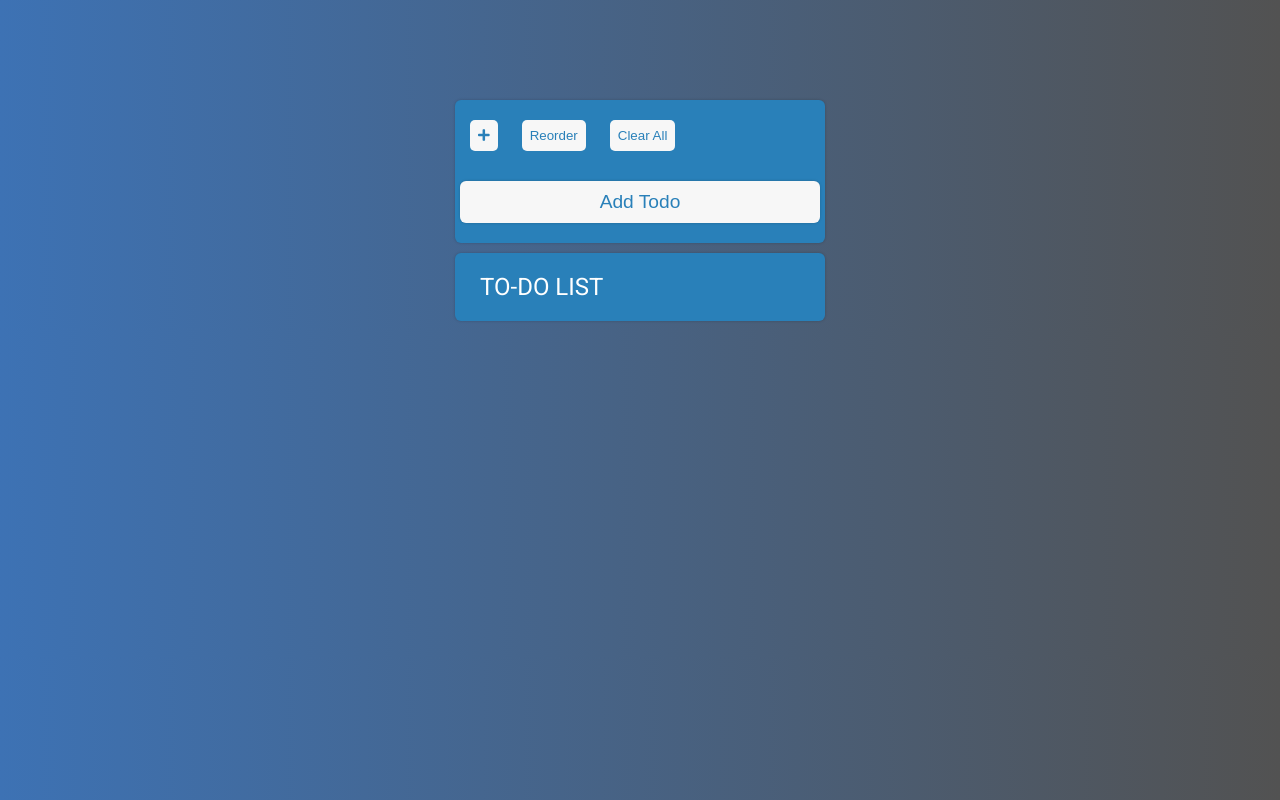
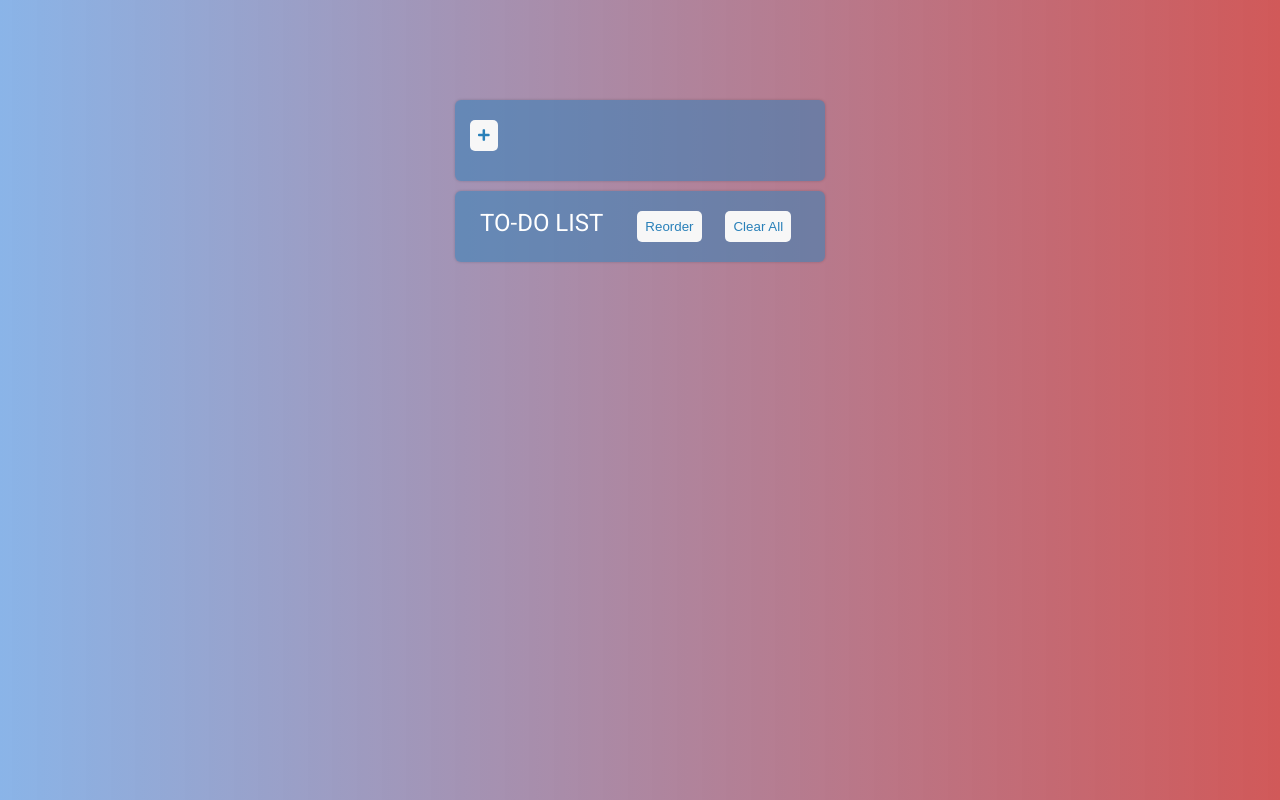
Before and after one commit to PaulGarrod/toDoList, a plain HTML site: page index.html in a window 1280 px wide. Both pictures are taken after a click on the button 483 px from the left and 135 px from the top of the page. Drawn offline with Linux system fonts and the light colour scheme.

Commit message:
add feature, relocate buttons
add reorder important (flagged)  todo button. move feature buttons to to do list top. hide all add to do tools behind a drop down button.

```diff
--- a/assets/CSS/toDo.css
+++ b/assets/CSS/toDo.css
@@ -2,7 +2,7 @@ body {
     font-family: 'Roboto', sans-serif;
     background: #525252;  /* fallback for old browsers */
     background: -webkit-linear-gradient(to right, #3d72b4, #525252);  /* Chrome 10-25, Safari 5.1-6 */
-    background: linear-gradient(to right, #3d72b4, #525252); /* W3C, IE 10+/ Edge, Firefox 16+, Chrome 26+, Opera 12+, Safari 7+ */
+    background: linear-gradient(to right, #6ca1e2cb, #d15959); /* W3C, IE 10+/ Edge, Firefox 16+, Chrome 26+, Opera 12+, Safari 7+ */
 }
 
 button {
@@ -20,7 +20,7 @@ button {
     width: 360px;
     margin: 100px auto 0px auto;
     padding: 10px 5px;
-    background-color: #2980b9;
+    background-color: #297fb980;
 }
 
 #BtnContainer {
@@ -29,7 +29,7 @@ button {
     width: 360px;
     margin: 100px auto 0px auto;
     padding: 10px 5px;
-    background-color: #2980b9;
+    background-color: #2980b980;
 }
 
 #container {
@@ -38,17 +38,17 @@ button {
     width: 360px;
     margin: 10px auto 0px auto;
     padding: 10px 5px;
-    background-color: #2980b9;
+    background-color: #2980b980;
 }
 
 h1 {
-    background-color: #2980b9;
     color: white;
     margin: 0;
     padding: 10px 20px;
     text-transform: uppercase;
     font-size: 24px;
     font-weight: normal;
+    display: inline;
 }
 
 #todoName {
@@ -67,6 +67,10 @@ h1 {
     background-color: white;
     border: 3px solid #2980b9;
     outline: none;
+}
+
+h1 {
+    display: inline;
 }
 
 #bottomBtns {
--- a/assets/JS/toDo.js
+++ b/assets/JS/toDo.js
@@ -108,10 +108,15 @@ $("#plus").click(function(){
     $("input[type='text']").fadeToggle();
     $("label[for='important']").fadeToggle();
     $("input[type='checkbox']").fadeToggle();
+    $("#submit").fadeToggle();
 })
 
 $("#clearAll").click(function(){
-    // localStorage.clear();
     deleteAllTodos(todosArray)
     renderData(todosArray)
 });
+
+$('#reorder').click(function(){
+    todosArray.sort((a, b) => a.important < b.important ? 1 : -1);
+    renderData(todosArray);
+});
--- a/index.html
+++ b/index.html
@@ -15,8 +15,6 @@
     <div id="buttons">
         <div id="topBtns">
             <button id="plus"><span><i class="fa fa-plus"></i></span></button>
-            <button id="reorder">Reorder</button>
-            <button id="clearAll">Clear All</button>
         </div>
         <div id="bottomBtns">
             <label for="todoName">
@@ -31,6 +29,8 @@
 
     <div id="container">
         <h1>To-Do List</h1>
+        <button id="reorder">Reorder</button>
+        <button id="clearAll">Clear All</button>
         <ul id="todoList"></ul>
     </div>
     <script src="assets/JS/toDo.js"></script>
```
